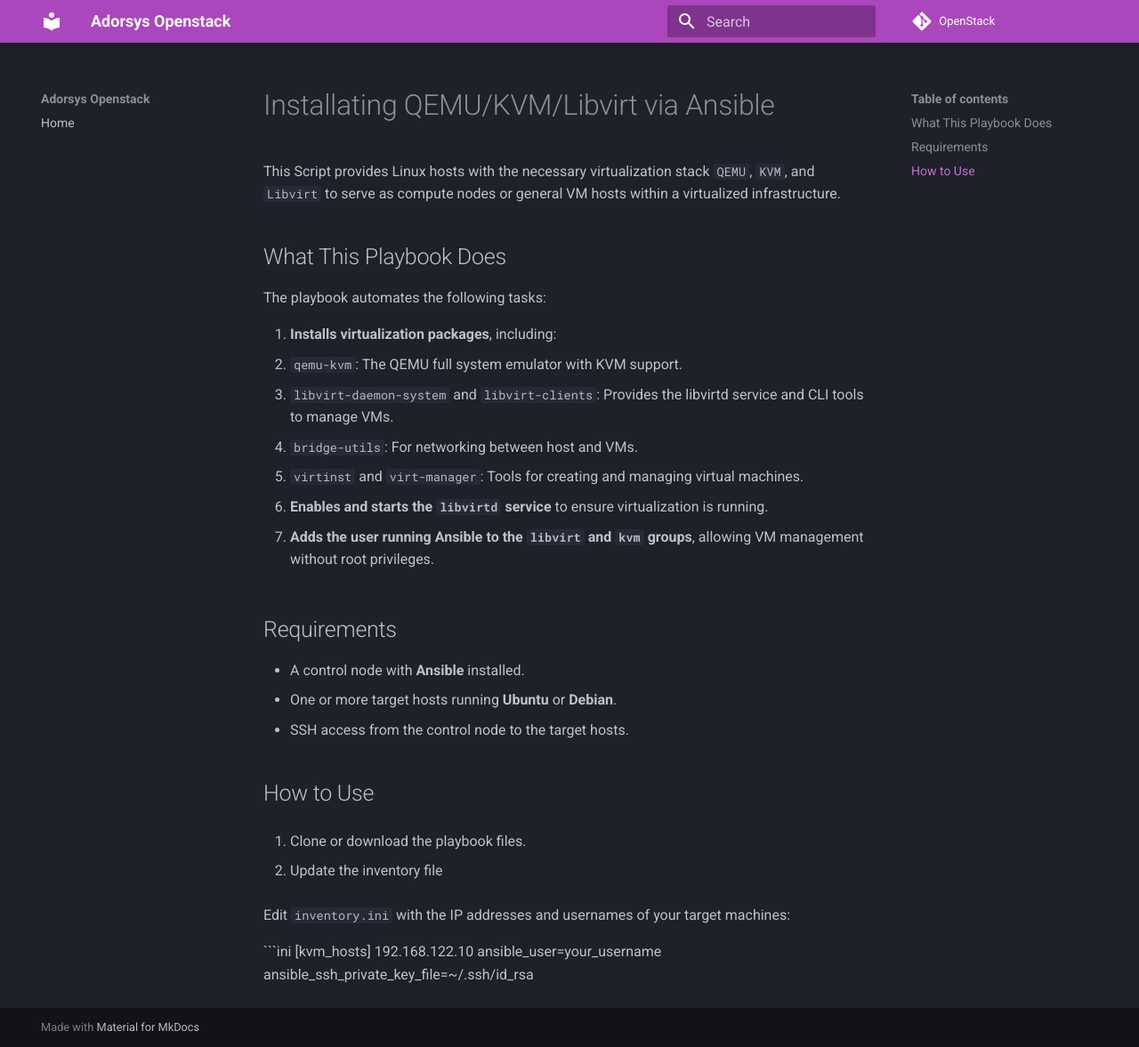
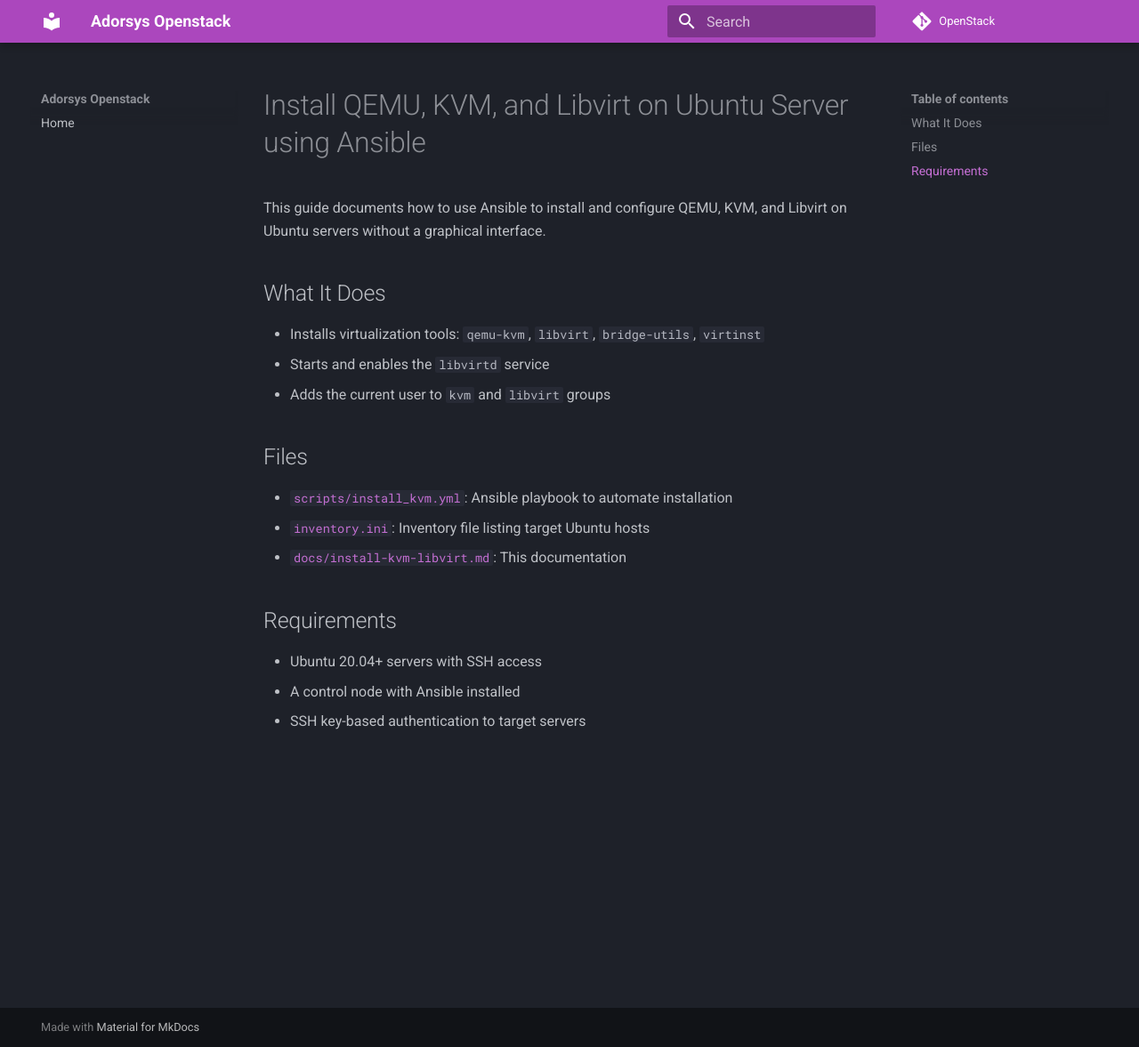
Before and after one commit to ADORSYS-GIS/openstack, an MkDocs documentation site: the page built from docs/minimal_kvm_setup.md, in a window 1280 px wide and 1177 px high. Shown: the whole window at 89% size. Built offline with MkDocs 1.6.1 and Material for MkDocs 9.7.7, drawn with Linux system fonts in a browser that asks for light colours; comment, search, counter and statistics services are not loaded.

Commit message:
feat(kvm): added Ansible playbook, inventory template, and documentation for KVM setup on Ubuntu

````diff
--- a/docs/minimal_kvm_setup.md
+++ b/docs/minimal_kvm_setup.md
@@ -1,35 +1,21 @@
-# Installating QEMU/KVM/Libvirt via Ansible
+# Install QEMU, KVM, and Libvirt on Ubuntu Server using Ansible
 
-This Script provides Linux hosts with the necessary virtualization stack `QEMU`, `KVM`, and `Libvirt` to serve as compute nodes or general VM hosts within a virtualized infrastructure.
+This guide documents how to use Ansible to install and configure QEMU, KVM, and Libvirt on Ubuntu servers without a graphical interface.
 
-## What This Playbook Does
+## What It Does
 
-The playbook automates the following tasks:
+- Installs virtualization tools: `qemu-kvm`, `libvirt`, `bridge-utils`, `virtinst`
+- Starts and enables the `libvirtd` service
+- Adds the current user to `kvm` and `libvirt` groups
 
-1. **Installs virtualization packages**, including:
-   - `qemu-kvm`: The QEMU full system emulator with KVM support.
-   - `libvirt-daemon-system` and `libvirt-clients`: Provides the libvirtd service and CLI tools to manage VMs.
-   - `bridge-utils`: For networking between host and VMs.
-   - `virtinst` and `virt-manager`: Tools for creating and managing virtual machines.
+## Files
 
-2. **Enables and starts the `libvirtd` service** to ensure virtualization is running.
-
-3. **Adds the user running Ansible to the `libvirt` and `kvm` groups**, allowing VM management without root privileges.
+- [`scripts/install_kvm.yml`](../scripts/install_kvm.yml): Ansible playbook to automate installation
+- [`inventory.ini`](../inventory.ini): Inventory file listing target Ubuntu hosts
+- [`docs/install-kvm-libvirt.md`](install-kvm-libvirt.md): This documentation
 
 ## Requirements
 
-- A control node with **Ansible** installed.
-- One or more target hosts running **Ubuntu** or **Debian**.
-- SSH access from the control node to the target hosts.
-
-## How to Use
-
- 1. Clone or download the playbook files.
-
- 2. Update the inventory file
-
-Edit `inventory.ini` with the IP addresses and usernames of your target machines:
-
-```ini
-[kvm_hosts]
-192.168.122.10 ansible_user=your_username ansible_ssh_private_key_file=~/.ssh/id_rsa
+- Ubuntu 20.04+ servers with SSH access
+- A control node with Ansible installed
+- SSH key-based authentication to target servers
````
Also changed, not shown: 3 other files.
